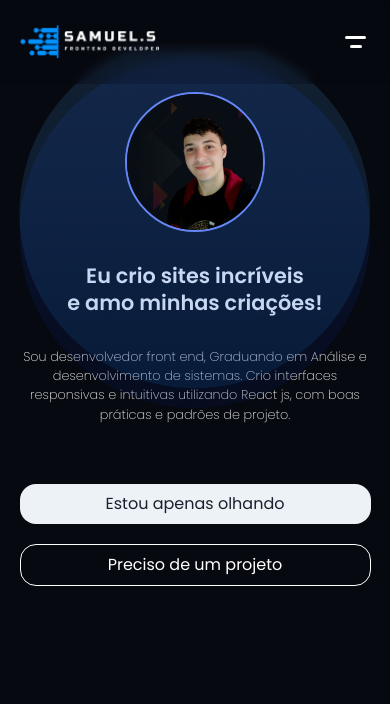
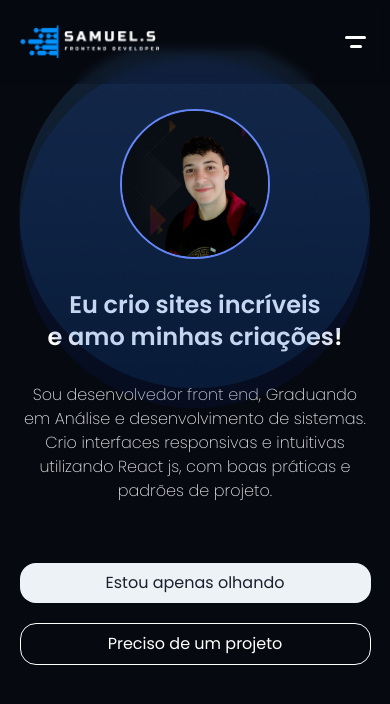
Before and after one commit to samueldev77/portifoliov1, a React (Vite) app: page / in a window 390 px wide. Shown: the top 704 px of the page. Built offline with nearby package versions, Linux system fonts and the light colour scheme.

Commit message:
Correções de interface

```diff
--- a/src/Components/MicroComponents/BoxSection.jsx
+++ b/src/Components/MicroComponents/BoxSection.jsx
@@ -3,7 +3,7 @@ export const BoxSection = (props)=>{
     const wSection = useBreakpointValue({base:'90%', md:'90%', lg:'90%', xl:'80%'})
     const padding = useBreakpointValue({base:'10%', md:'5%', lg:'5%'})
     return(
-        <Box bgColor={props.bgColor} w='100vw' h={props.height} paddingTop={padding} paddingBottom={padding}>
+        <Box bgColor={props.bgColor} w='100vw' h={props.height} minH={props.minH} paddingTop={padding} paddingBottom={padding}>
             <Box w={wSection} bgColor={props.boxInternColor} margin='0 auto'>{props.children}</Box>
         </Box>
     )
--- a/src/Components/MicroComponents/MenuDrawer/MenuDrawer.jsx
+++ b/src/Components/MicroComponents/MenuDrawer/MenuDrawer.jsx
@@ -15,6 +15,10 @@ export const MenuDrawer = (props)=>{
         onOpen()
         setOpen(!open)
     }
+    const handleClose = () => {
+        onClose()
+        setOpen(false)
+    }
     return (
       <>
             <Hamburguer display={props.display} value={open} onClick={handleClick}/>
@@ -23,10 +27,10 @@ export const MenuDrawer = (props)=>{
                 <DrawerContent p='5% 0px' bgColor='rgba(6,9,15,0.4)' backdropFilter="blur(5px)" marginTop='10vh' borderBottom='solid 1px'>
                     <DrawerBody>
                         <Box display='flex' flexDirection='column' gap='30px' color='white' textAlign='center'>
-                            <Link _hover={{color:'text.100', opacity:'80%'}} textDecoration='none' href="#inicio" fontWeight='200' fontSize='1.2rem'>Inicio</Link>
-                            <Link _hover={{color:'text.100', opacity:'80%'}} textDecoration='none' href="#projetos" fontWeight='200' fontSize='1.2rem'>Projetos</Link>
-                            <Link _hover={{color:'text.100', opacity:'80%'}} textDecoration='none' href="#experiencia" fontWeight='200' fontSize='1.2rem'>Experiência</Link>
-                            <Link _hover={{color:'text.100', opacity:'80%'}} mb='30px'textDecoration='none' href="#contato" fontWeight='200' fontSize='1.2rem'>Contato</Link>
+                            <Link _hover={{color:'text.100', opacity:'80%'}} onClick={handleClose} textDecoration='none' href="#inicio" fontWeight='200' fontSize='1.2rem'>Inicio</Link>
+                            <Link _hover={{color:'text.100', opacity:'80%'}} onClick={handleClose} textDecoration='none' href="#projetos" fontWeight='200' fontSize='1.2rem'>Projetos</Link>
+                            <Link _hover={{color:'text.100', opacity:'80%'}} onClick={handleClose} textDecoration='none' href="#experiencia" fontWeight='200' fontSize='1.2rem'>Experiência</Link>
+                            <Link _hover={{color:'text.100', opacity:'80%'}} onClick={handleClose} mb='30px'textDecoration='none' href="#contato" fontWeight='200' fontSize='1.2rem'>Contato</Link>
                         </Box>
                     </DrawerBody>
                 </DrawerContent>
--- a/src/Components/Sections/SectionOne.jsx
+++ b/src/Components/Sections/SectionOne.jsx
@@ -6,10 +6,10 @@ import Person from '../../assets/Images/samuel.jpg'
 export const SectionOne = ()=>{
     const h = useBreakpointValue({base:'90%', md:'80%', lg:'90%', xl:'100%'})
     const widthText = useBreakpointValue({base:'100%', md:'80%', lg:'50%', xl:'50%'})
-    const margin = useBreakpointValue({base:'15%', md:'5%', lg:'3%'})
-    const direction = margin == '15%' ? 'column' : 'inline-blocl'
+    const margin = useBreakpointValue({base:'20%', md:'5%', lg:'3%'})
+    const direction = margin == '20%' ? 'column' : 'inline-blocl'
     return (
-        <BoxSection bgColor="dark.100" height="100vh">
+        <BoxSection bgColor="dark.100" minH='100vh'>
             <Image
                 w={h}
                 h={h}
@@ -32,7 +32,7 @@ export const SectionOne = ()=>{
                     border="solid 2px"
                     borderColor='blueGradient.100'
                     src={Person}
-                    boxSize="clamp(140px, 15vw, 150px)"
+                    boxSize="clamp(150px, 15vw, 150px)"
                     borderRadius="100%"
                 />
                 <Box>
@@ -40,7 +40,7 @@ export const SectionOne = ()=>{
                         textAlign="center"
                         color="textColor.100"
                         fontWeight="600"
-                        fontSize="clamp(1.3rem, 2.8vw, 3vw)"
+                        fontSize="clamp(1.5rem, 2.8vw, 3.2vw)"
                     >
                         Eu crio sites incríveis
                     </Heading>
@@ -48,13 +48,13 @@ export const SectionOne = ()=>{
                         textAlign="center"
                         color="textColor.100"
                         fontWeight="600"
-                        fontSize="clamp(1.3rem, 2.8vw, 3vw)"
+                        fontSize="clamp(1.5rem, 2.8vw, 3.2vw)"
                     >
                         e amo minhas criações!
                     </Heading>
                 </Box>
                 <Box w={widthText}>
-                    <Text color='textColor.200' textAlign='center' fontSize="clamp(0.8rem, 1vw, 2vw)" fontWeight='200'>
+                    <Text color='textColor.200' textAlign='center' fontSize="clamp(1rem, 1vw, 2vw)" fontWeight='200'>
                         Sou desenvolvedor front end, Graduando em Análise e desenvolvimento de sistemas. Crio interfaces responsivas e intuitivas
                         utilizando React js, com boas práticas e padrões de projeto.
                     </Text>
```
